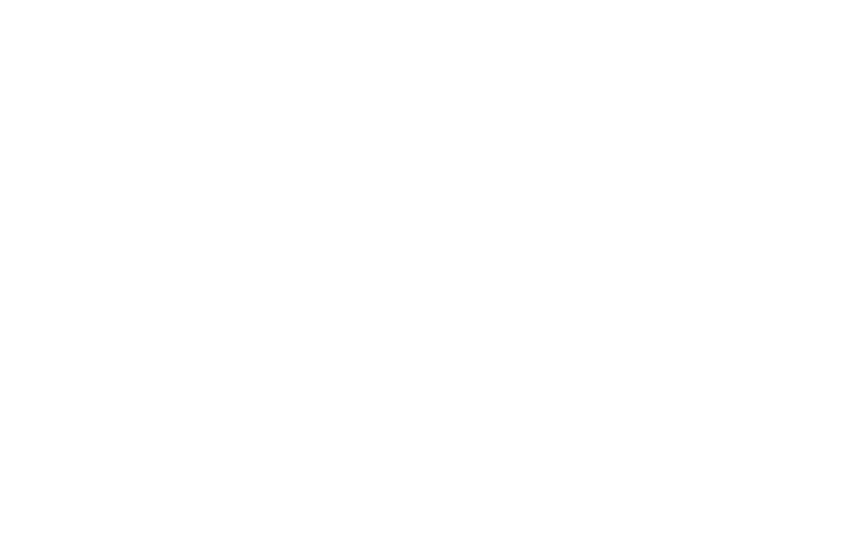
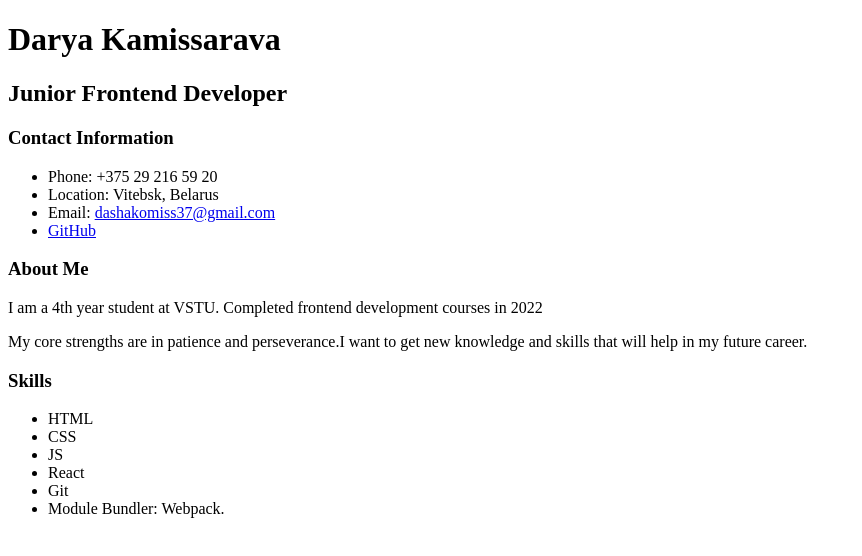
Before and after one commit to DaryaKamissarava3/rsschool-cv, a plain HTML site: page index.html in a window 1280 px wide. Shown: the whole page, without its empty margins (0-862 px from the left). Drawn offline with Linux system fonts and the light colour scheme.

Commit message:
refactor: change html file: add contact, about, skills sections

```diff
--- a/index.html
+++ b/index.html
@@ -5,6 +5,38 @@
   <title>Title</title>
 </head>
 <body>
-
+<main>
+  <h1>Darya Kamissarava</h1>
+  <h2>Junior Frontend Developer</h2>
+  <section>
+    <h3>Contact Information</h3>
+    <ul>
+      <li>Phone: +375 29 216 59 20</li>
+      <li>Location: Vitebsk, Belarus</li>
+      <li>Email:
+        <a href="mailto:dashakomiss37@gmail.com">dashakomiss37@gmail.com</a>
+      </li>
+      <li>
+        <a href="https://github.com/DaryaKamissarava3">GitHub</a>
+      </li>
+    </ul>
+  </section>
+  <section>
+    <h3>About Me</h3>
+    <p>I am a 4th year student at VSTU. Completed frontend development courses in 2022</p>
+    <p>My core strengths are in patience and perseverance.I want to get new knowledge and skills that will help in my future career.</p>
+  </section>
+  <section>
+    <h3>Skills</h3>
+    <ul>
+      <li>HTML</li>
+      <li>CSS</li>
+      <li>JS</li>
+      <li>React</li>
+      <li>Git</li>
+      <li>Module Bundler: Webpack.</li>
+    </ul>
+  </section>
+</main>
 </body>
 </html>
```
